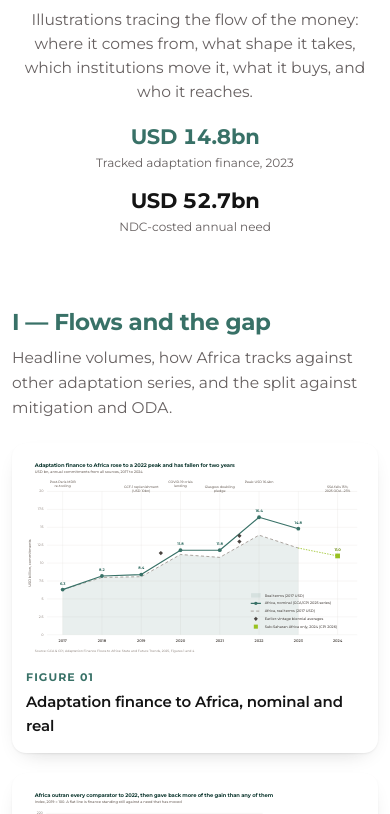
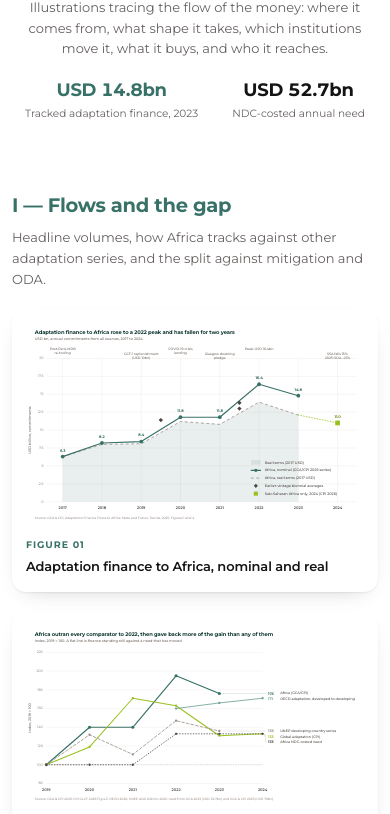
Before and after one commit to sharonselah/adaptation-finance, a website: page index.html in a window 390 px wide. Shown: the part 169-983 px from the top of the page. Drawn offline with Linux system fonts and the light colour scheme.

Commit message:
Take the page typography down 15% to match the figures
The charts came down last commit; the page around them did not, so the section headings
("I - Flows and the gap") and the navbar read heavy beside them.

Same 15%, rounded to half-pixels, across the page chrome: body copy 16 -> 13.5, navbar
18 -> 15, section headings clamp(23,2.1vw,30) -> clamp(19.5,1.8vw,25.5), hero
clamp(32,4.8vw,58) -> clamp(27,4.1vw,49), lede and section subtitles 17 -> 14.5, the
stat block 26/12 -> 22/10.5, figure captions 15 -> 13 and their FIGURE nn label 11 ->
9.5. The small-screen overrides move with them, and the navbar gap tightens 44 -> 38 so
the items keep their proportion to the smaller type.

The tooltip readout stays at 12px: it is an overlay rather than page copy, and shrinking
it would work against the interactivity the client asked for.

Verified in jsdom: the page still builds all 35 figures natively with 1,176 tooltips and
35 enlarge buttons, and the headings and navbar render unchanged in content.

Co-Authored-By: Claude Opus 5 (1M context) <noreply@anthropic.com>

```diff
--- a/index.html
+++ b/index.html
@@ -20,7 +20,7 @@
   *{box-sizing:border-box}
   html{scroll-behavior:smooth}
   body{margin:0;background:var(--cream);color:var(--ink);
-    font:16px/1.6 "Montserrat",system-ui,-apple-system,"Segoe UI",Helvetica,Arial,sans-serif;
+    font:13.5px/1.62 "Montserrat",system-ui,-apple-system,"Segoe UI",Helvetica,Arial,sans-serif;
     -webkit-font-smoothing:antialiased}
   a{color:var(--teal)}
   .wrap{max-width:1400px;margin:0 auto;padding:0 20px}
@@ -31,7 +31,7 @@
   .brand{display:flex;align-items:center;gap:14px;flex:0 0 auto}
   .brand img{display:block;width:auto}
   .brand .fsd{height:32px}
-  .topbar nav{margin-left:auto;display:flex;gap:44px;font-size:18px;min-width:0}
+  .topbar nav{margin-left:auto;display:flex;gap:38px;font-size:15px;min-width:0}
   .burger{display:none;margin-left:auto;width:42px;height:42px;flex:0 0 auto;
     background:none;border:0;padding:9px;cursor:pointer;border-radius:9px}
   .burger span{display:block;height:2px;border-radius:2px;background:var(--ink);
@@ -45,22 +45,22 @@
   .topbar nav a:hover{color:var(--teal)}
 
   .hero{padding:56px 0 44px;text-align:center}
-  .kicker{font-size:11px;letter-spacing:.2em;text-transform:uppercase;color:var(--teal);
+  .kicker{font-size:10px;letter-spacing:.2em;text-transform:uppercase;color:var(--teal);
     font-weight:700;margin-bottom:18px}
-  h1{font-size:clamp(32px,4.8vw,58px);line-height:1.08;letter-spacing:-.025em;
+  h1{font-size:clamp(27px,4.1vw,49px);line-height:1.08;letter-spacing:-.025em;
     margin:0 auto;max-width:none;font-weight:800}
-  .lede{font-size:17px;line-height:1.55;color:var(--muted);margin:18px auto 0;max-width:70ch}
+  .lede{font-size:14.5px;line-height:1.58;color:var(--muted);margin:18px auto 0;max-width:70ch}
   .stats{display:flex;flex-wrap:wrap;justify-content:center;gap:24px 56px;margin-top:30px}
-  .stat b{display:block;font-size:26px;letter-spacing:-.015em;line-height:1;font-weight:700;
+  .stat b{display:block;font-size:22px;letter-spacing:-.015em;line-height:1;font-weight:700;
     font-variant-numeric:tabular-nums}
-  .stat span{display:block;margin-top:6px;font-size:12px;color:var(--muted)}
+  .stat span{display:block;margin-top:6px;font-size:10.5px;color:var(--muted)}
   .stat.alt b{color:var(--teal)}
 
   .sec{padding:64px 0 8px}
   main{padding-bottom:70px}
-  .sec h2{font-size:clamp(23px,2.1vw,30px);letter-spacing:-.015em;color:var(--teal);
+  .sec h2{font-size:clamp(19.5px,1.8vw,25.5px);letter-spacing:-.015em;color:var(--teal);
     margin:0 0 10px;font-weight:700;line-height:1.2}
-  .sec p.sub{margin:0 0 30px;color:var(--muted);max-width:none;font-size:17px}
+  .sec p.sub{margin:0 0 26px;color:var(--muted);max-width:none;font-size:14.5px}
 
   .grid{display:grid;grid-template-columns:repeat(2,minmax(0,1fr));gap:26px}
   figure{margin:0;background:var(--card);border-radius:14px;overflow:hidden;
@@ -94,8 +94,8 @@
     box-shadow:0 1px 3px rgba(20,20,20,.2);transition:opacity .15s ease}
   figure:hover .zoom,.zoom:focus-visible{opacity:1}
   figcaption{padding:6px 18px 18px}
-  .num{font-size:11px;font-weight:700;letter-spacing:.1em;color:var(--teal)}
-  .ttl{margin-top:3px;font-size:15px;font-weight:600;letter-spacing:-.01em}
+  .num{font-size:9.5px;font-weight:700;letter-spacing:.1em;color:var(--teal)}
+  .ttl{margin-top:3px;font-size:13px;font-weight:600;letter-spacing:-.01em}
   .wide{grid-column:1/-1}
 
   #lb{position:fixed;inset:0;background:rgba(23,19,16,.92);display:none;
@@ -117,7 +117,7 @@
       opacity:0;visibility:hidden;transform:translateY(-8px);
       transition:opacity .2s ease,transform .2s ease,visibility .2s}
     .top.open nav{opacity:1;visibility:visible;transform:none}
-    .topbar nav a{display:block;padding:13px 20px;font-size:17px}
+    .topbar nav a{display:block;padding:12px 18px;font-size:14.5px}
     .topbar nav a:active{background:rgba(20,20,20,.04)}
   }
   @media(max-width:640px){
@@ -126,10 +126,10 @@
     .hero{padding:32px 0 26px}
     .kicker{margin-bottom:12px}
     .sec{padding:46px 0 4px}
-    .sec p.sub{font-size:15.5px;margin-bottom:22px}
+    .sec p.sub{font-size:13px;margin-bottom:20px}
     .stats{gap:18px 34px;margin-top:22px}
-    .stat b{font-size:21px}
-    .lede{font-size:15.5px;margin-bottom:0}
+    .stat b{font-size:18px}
+    .lede{font-size:13px;margin-bottom:0}
     .topbar{gap:10px}
     .brand .fsd{height:26px}
     #lb{padding:14px}
```
